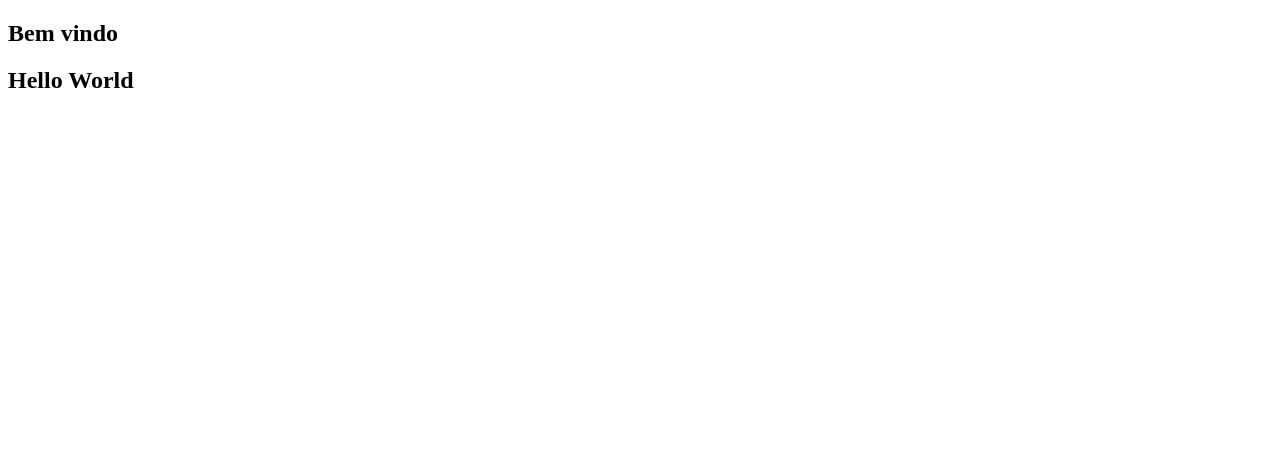
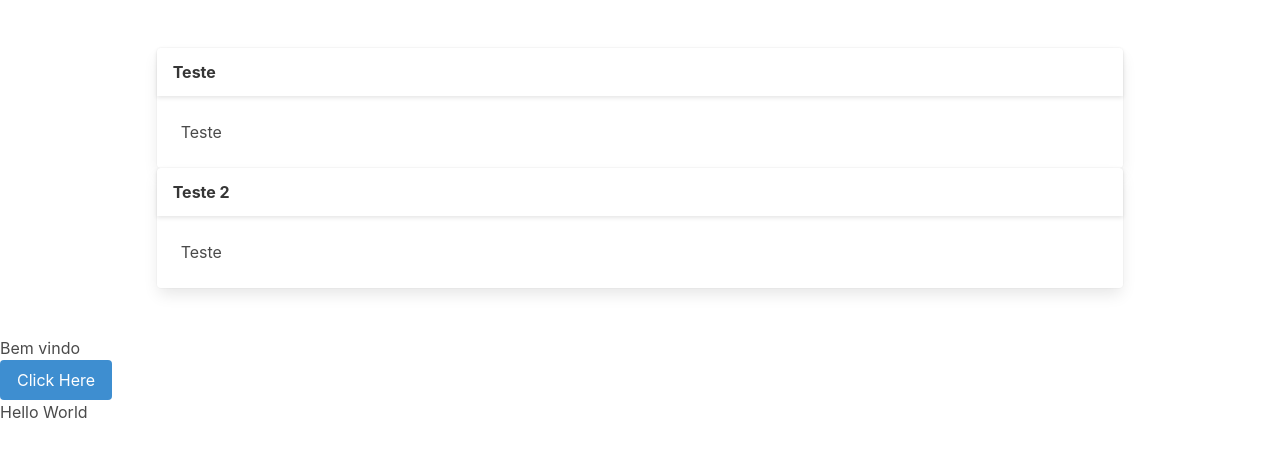
Before and after one commit to Israel-Ferreira/next-spring, a Next.js app in the folder vendas-app/: page / in a window 1280 px wide. Shown: the top 456 px of the page. Built offline with nearby package versions, Linux system fonts and the light colour scheme.

Commit message:
Template

```diff
--- a/vendas-app/package.json
+++ b/vendas-app/package.json
@@ -8,6 +8,7 @@
     "lint": "next lint"
   },
   "dependencies": {
+    "bulma": "^0.9.3",
     "next": "12.0.4",
     "react": "17.0.2",
     "react-dom": "17.0.2"
--- /dev/null
+++ b/vendas-app/src/components/button.tsx
@@ -0,0 +1,17 @@
+import React, { ChangeEvent, EventHandler, Fragment, MouseEventHandler, SyntheticEvent } from 'react'
+
+type ButtonProps = {
+    color: string,
+    clickEvent: MouseEventHandler<HTMLButtonElement>
+}
+
+
+const Button: React.FC<ButtonProps> = (props) => (
+    <Fragment>
+        <button className={`button is-${props.color ? props.color : "primary"}`} onClick={props.clickEvent}>
+            Click Here
+        </button>
+    </Fragment>
+)
+
+export default Button
--- /dev/null
+++ b/vendas-app/src/components/index.ts
@@ -0,0 +1 @@
+export { Layout } from './layout'
--- /dev/null
+++ b/vendas-app/src/components/layout/card.tsx
@@ -0,0 +1,22 @@
+import React, { Fragment } from 'react'
+
+
+type CardProps = {
+    cardHeaderTitle: string
+}
+
+
+const Card: React.FC<CardProps> = props => (
+    <Fragment>
+        <div className="card">
+            <div className="card-header">
+                <h3 className="card-header-title">{props.cardHeaderTitle}</h3>
+            </div>
+            <div className="card-content">
+                {props.children}
+            </div>
+        </div>
+    </Fragment>
+)
+
+export default Card
--- /dev/null
+++ b/vendas-app/src/components/layout/index.tsx
@@ -0,0 +1,24 @@
+import React, { Fragment } from "react"
+import Card from "./card"
+
+
+const Layout : React.FC = props => (
+    <div className="app">
+        <section className="main columns is-fullheight">
+            {/* Menu */}
+
+            <div className="container column is-10">
+                <div className="section">
+                    <Card cardHeaderTitle="Teste">
+                        <h4>Teste</h4>
+                    </Card>
+                    <Card cardHeaderTitle="Teste 2">
+                        <h1>Teste</h1>
+                    </Card>
+                </div>
+            </div>
+        </section>
+    </div>
+)
+
+export { Layout }
--- a/vendas-app/src/pages/_app.tsx
+++ b/vendas-app/src/pages/_app.tsx
@@ -1,4 +1,6 @@
 import type { AppProps } from 'next/app'
+
+import 'bulma/css/bulma.css'
 
 function MyApp({ Component, pageProps }: AppProps) {
   return <Component {...pageProps} />
--- a/vendas-app/src/pages/index.tsx
+++ b/vendas-app/src/pages/index.tsx
@@ -1,7 +1,9 @@
 import type { NextPage } from 'next'
 import Head from 'next/head'
+import Button from '../components/button'
 import MeuComponente from '../components/meu-componente'
 
+import {Layout} from 'components'
 
 
 const Home: NextPage = () => {
@@ -13,8 +15,11 @@ const Home: NextPage = () => {
         <link rel="icon" href="/favicon.ico" />
       </Head>
 
+      <Layout />
+
       <main>
         <h2>Bem vindo</h2>
+        <Button color="info" clickEvent={() => console.log("Teste")} />
         <MeuComponente />
       </main>
     </div>
--- a/vendas-app/tsconfig.json
+++ b/vendas-app/tsconfig.json
@@ -1,5 +1,6 @@
 {
   "compilerOptions": {
+    "baseUrl": "src",
     "target": "es5",
     "lib": ["dom", "dom.iterable", "esnext"],
     "allowJs": true,
```
Also changed, not shown: 1 other file (tests, documents, lock files or other folders).
